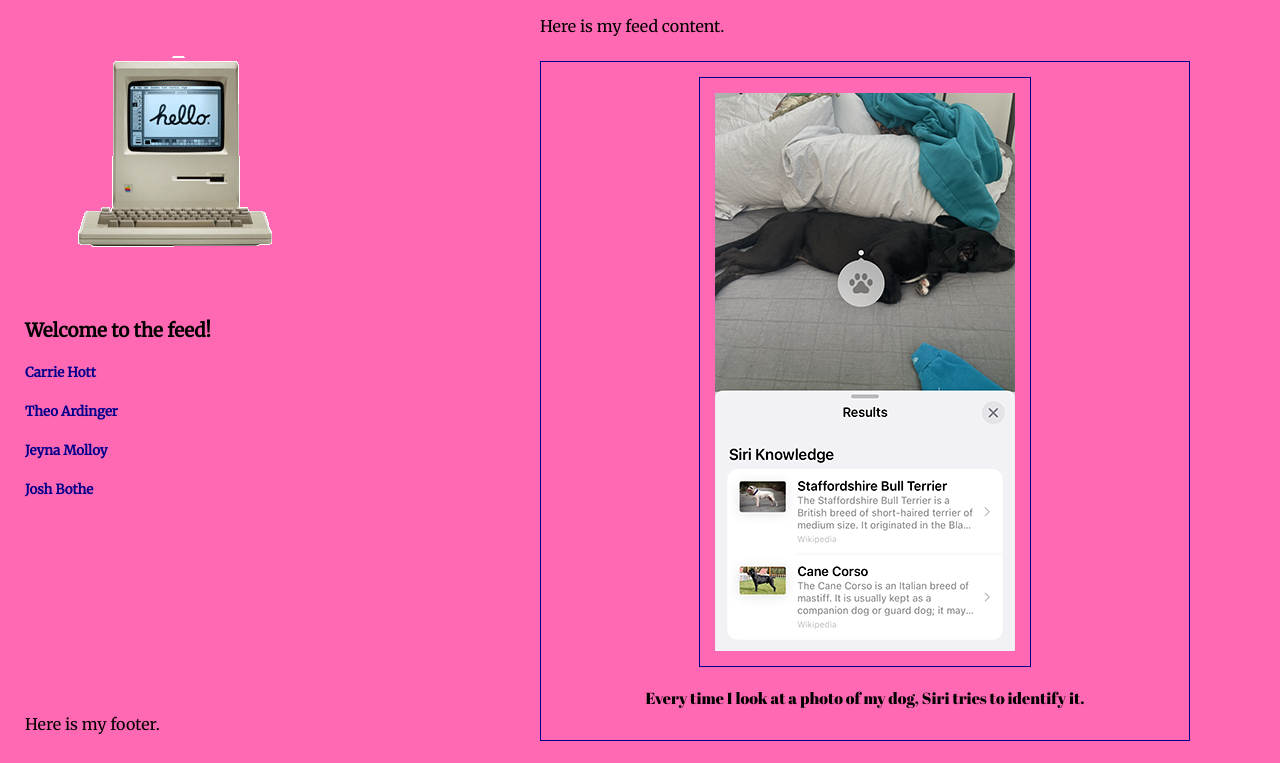
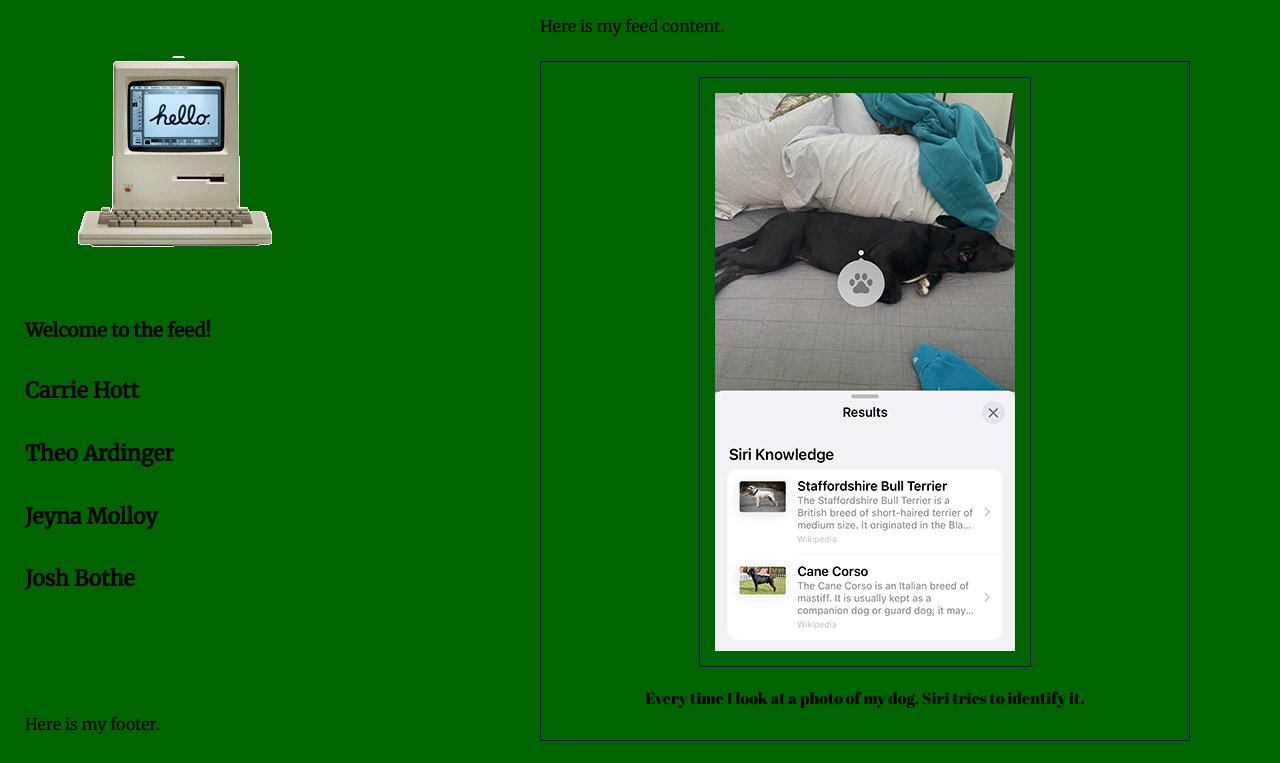
Before and after one commit to chottusfca/thefeed, a plain HTML site: page thefeed.html in a window 1280 px wide. Shown: the top 763 px of the page. Drawn offline with Linux system fonts and the light colour scheme.

Commit message:
Update stylesheet.css

```diff
--- a/css/stylesheet.css
+++ b/css/stylesheet.css
@@ -1,7 +1,7 @@
 @import url('https://fonts.googleapis.com/css2?family=Abril+Fatface&family=Merriweather&display=swap');
 
 body {
- background-color: hotpink;
+ background-color: darkgreen;
 max-width: 1200px;
 margin: auto;
 font-family: 'Merriweather', serif;
@@ -35,7 +35,11 @@
 
 a {
     text-decoration: none;
-    color: darkblue;
+    color: black;
+}
+
+nav h5 {
+    font-size: 16pt;
 }
 
 nav h5:hover {
```
